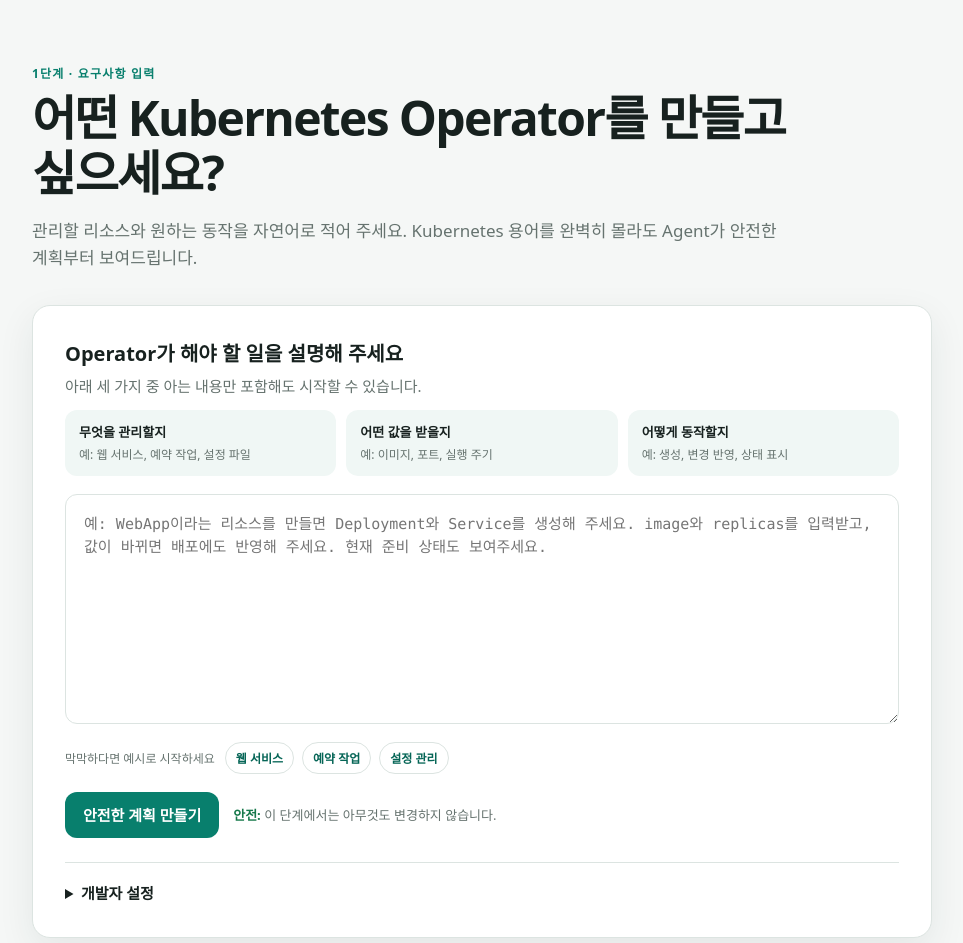
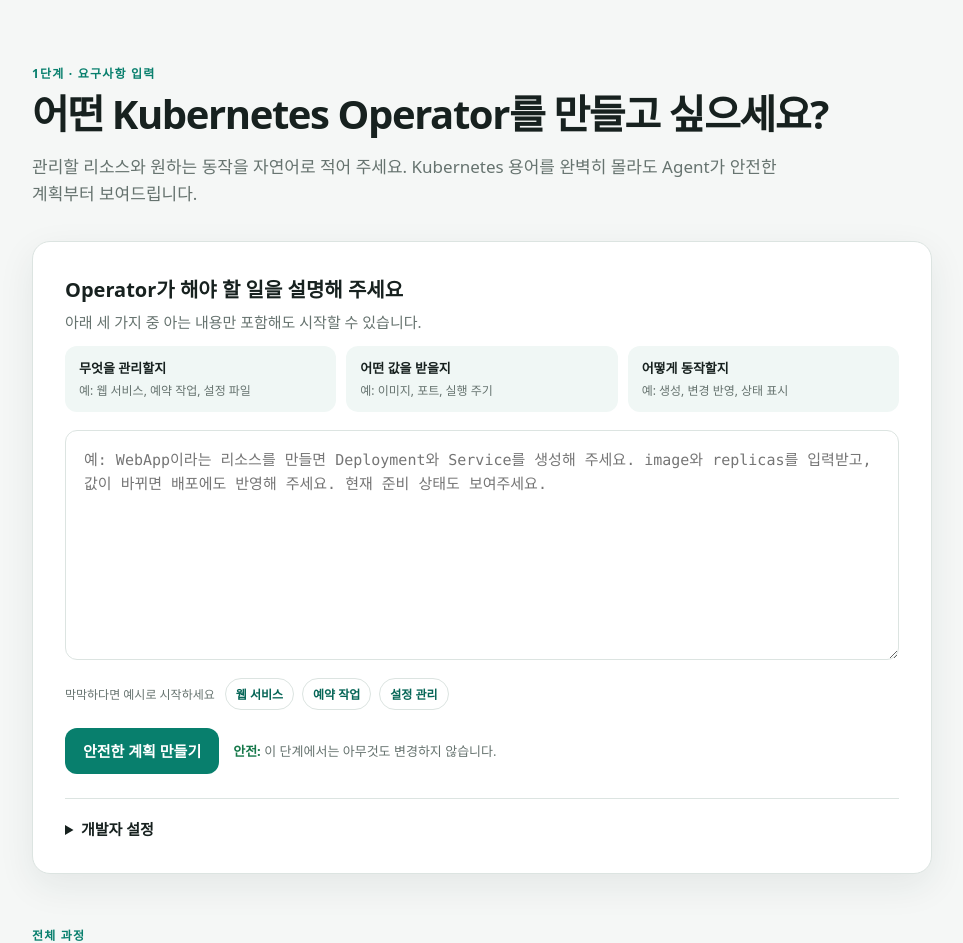
Before and after one commit to kuashi17/k8sagent, a FastAPI app: page / in a window 1280 px wide. Shown: the part 76-1019 px from the top of the page, without its empty margins (158-1121 px from the left). Run offline with FastAPI, Linux system fonts and the light colour scheme.

Commit message:
Keep home title on one line

```diff
--- a/web/static/styles.css
+++ b/web/static/styles.css
@@ -121,6 +121,14 @@ a {
 .hero {
   max-width: 780px;
   margin-bottom: 34px;
+}
+
+.home-page .hero {
+  max-width: 100%;
+}
+
+.home-page .hero h1 {
+  font-size: clamp(30px, 4vw, 40px);
 }
 
 .eyebrow {
@@ -758,6 +766,12 @@ pre {
   overflow-wrap: anywhere;
 }
 
+@media (min-width: 900px) {
+  .home-page .hero h1 {
+    white-space: nowrap;
+  }
+}
+
 @media (max-width: 760px) {
   .site-header {
     padding: 14px 16px;
```
